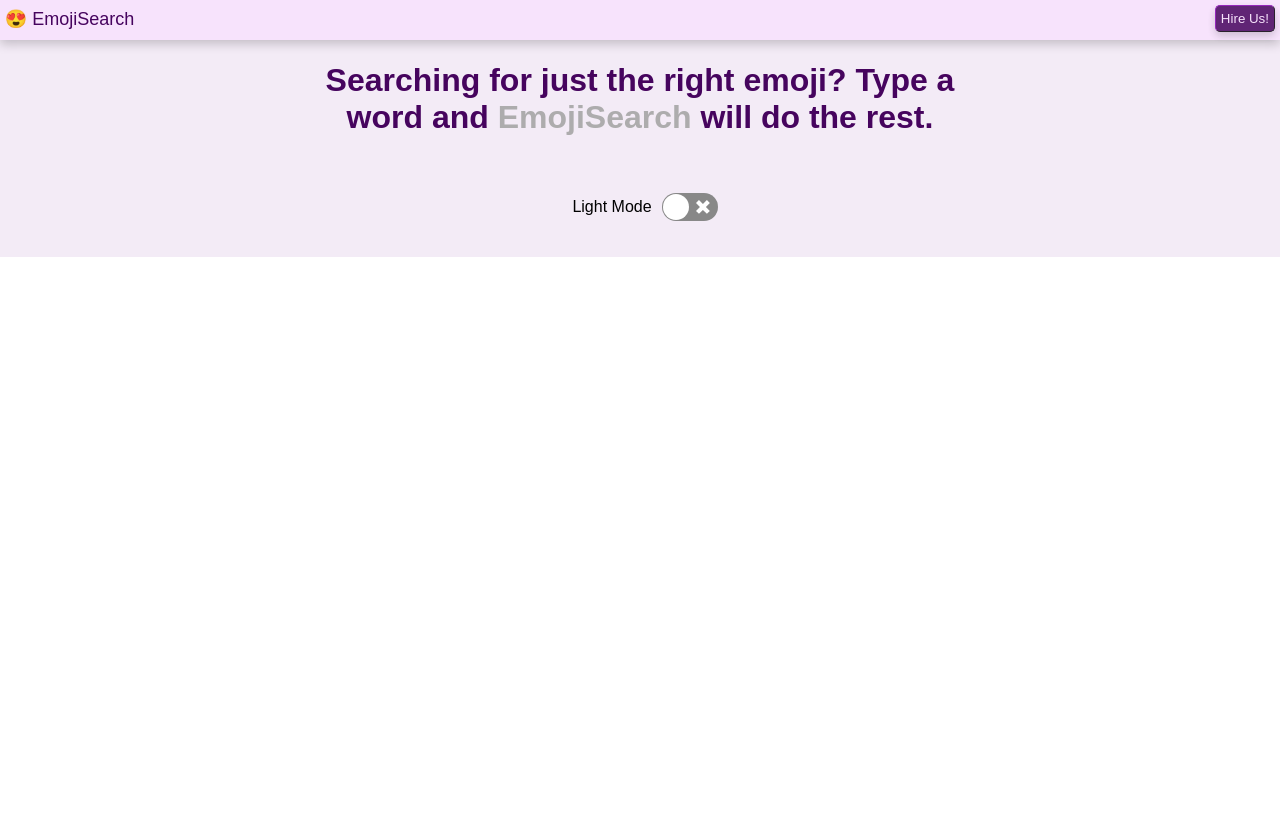
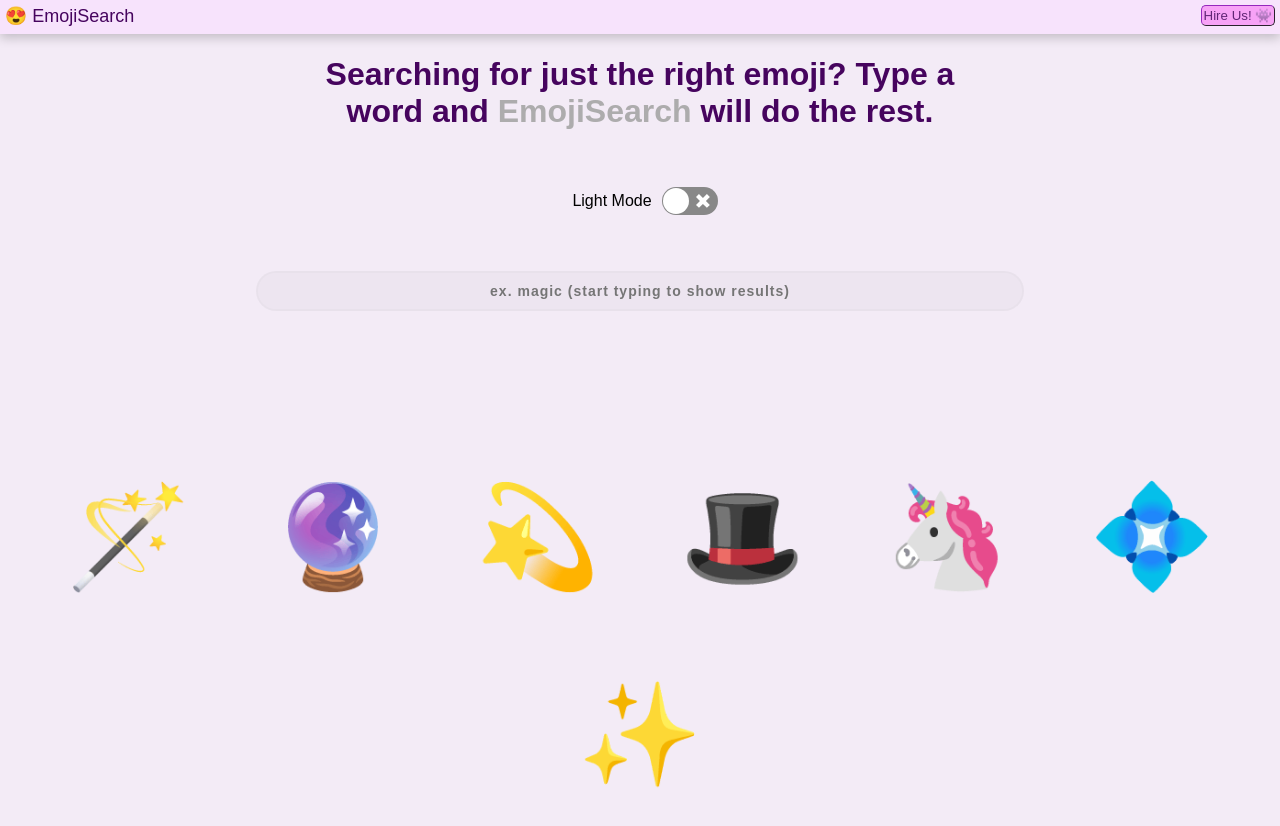
Before and after one commit to hunteradams10/coder-academy-hackathon-team-why-not, a React (Create React App) app: page / in a window 1280 px wide. Shown: the top 826 px of the page. Before the commit the page ends 800 px from the top, so only its background shows below. Built offline with nearby package versions, Linux system fonts and the light colour scheme; no server answers; the HTML template or start-up script is replaced by a standard one.

Commit message:
Revert "removed serachbar fromHireme and Not found page"

```diff
--- a/src/App.css
+++ b/src/App.css
@@ -43,17 +43,16 @@
   }
 
   .button {
-    padding: 5px;
+    padding: 2px;
     margin: 5px;
     border-radius: 5px;
     border-width: 1.5px;
-    box-shadow: 0 4px 8px 0 rgba(0,0,0,0.2);
   }
 
   #light  .button {
-    color: #f7e3fc;
+    color:#46045e;
     border-color: #46045e;
-    background-color: #46045e;
+    background-color: #f797f6;
     opacity: 85%;
   }
 
@@ -68,7 +67,7 @@
   .emojiSearch {
     text-decoration: none;
     font-size: large;
-    font-weight: 500;
+    font-weight: 300;
     padding-left: 0.3rem;
   }
 
--- a/src/App.js
+++ b/src/App.js
@@ -5,6 +5,7 @@ import NavBar from "./components/NavBar";
 import EmojiSearch from "./components/EmojiSeach";
 import HireUs from "./components/HireUs";
 import NotFound from "./components/NotFound";
+import SearchBar from "./components/SearchBar";
 import { createContext, useState } from 'react';
 import ReactSwitch from 'react-switch'
 
@@ -34,6 +35,7 @@ function App() {
             <ReactSwitch onChange={toggleTheme} checked={theme === "dark"} />
           </div>
 
+          <SearchBar />
         </div>
       </div>
     </ThemeContext.Provider>
--- a/src/components/EmojiSeach.jsx
+++ b/src/components/EmojiSeach.jsx
@@ -1,6 +1,5 @@
 import React from 'react'
 import '../App.css'
-import SearchBar from "./SearchBar";
 
 function EmojiSearch() {
   return (
--- a/src/components/NavBar.jsx
+++ b/src/components/NavBar.jsx
@@ -6,7 +6,7 @@ const NavBar = () => {
      <nav className='nav'>
         <Link className="emojiSearch" id='siteTitle' to='/'>😍 EmojiSearch</Link><br></br>
         <Link id='hireUsButton' to='/HireUs'>
-            <button className="button">Hire Us!</button>
+            <button className="button">Hire Us! 👾</button>
         </Link>
      </nav>
     )
```
